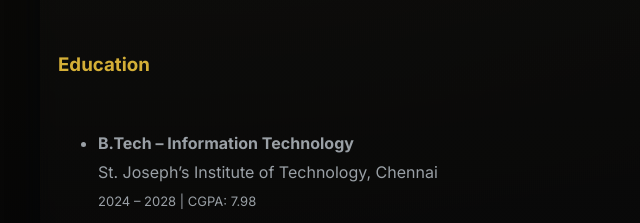
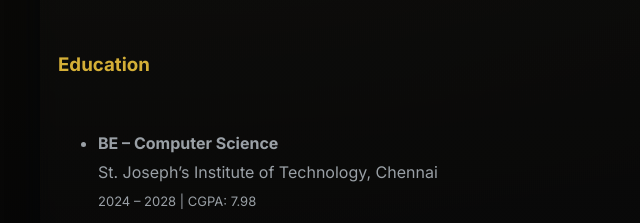
Before and after one commit to praveenelangavi/praveen.e.github.io, a plain HTML site: page index.html in a window 1280 px wide. Shown: the part 2803-3026 px from the top of the page, without its empty margins (0-640 px from the left). Drawn offline with nearby package versions, Linux system fonts and the light colour scheme.

Commit message:
Update index.html

```diff
--- a/index.html
+++ b/index.html
@@ -171,7 +171,7 @@
   <h3 style="color:var(--accent);margin-top:22px">Education</h3>
   <ul style="color:var(--muted);line-height:1.8">
     <li>
-      <strong>B.Tech – Information Technology</strong><br>
+      <strong>BE – Computer Science</strong><br>
       St. Joseph’s Institute of Technology, Chennai<br>
       <span style="font-size:13px">2024 – 2028 | CGPA: 7.98</span>
     </li>
```
